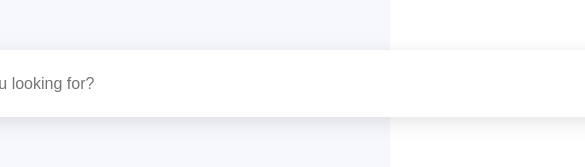
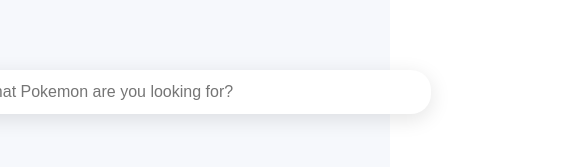
Before and after one commit to arigny/pokedex, a React (Create React App) app: page / in a window 390 px wide. Shown: the top 167 px of the page, 585 px wide, since content can reach past the window. Built offline with nearby package versions, Linux system fonts and the light colour scheme; no server answers.

Commit message:
add img to responsive searchbar

```diff
--- a/src/App.css
+++ b/src/App.css
@@ -19,7 +19,7 @@
   display: flex;
   flex-direction: column;
   align-items: center;
-  justify-content: center;
+  justify-content: normal;
   font-size: calc(10px + 2vmin);
   color: white;
 }
--- a/src/components/Searchbar/Searchbar.css
+++ b/src/components/Searchbar/Searchbar.css
@@ -1,11 +1,15 @@
 .searchbar input {
     position: relative;
-    width: 1015px;
-    height: 67px;
-    top: 30px;
+    max-width: 1015px;
+    width: 90vw;
+    min-width: 450px;
+    max-height: 67px;
+    height: 5vh;
+    min-height: 40px;
+    /* font-size: calc(10px + 2vmin); */
+    /* top: 60px; */
     margin: auto;
 
-    background: #FFFFFF;
     box-shadow: 0px 5px 20px 1px rgba(0, 0, 0, 0.1);
     border-radius: 20px;
 
@@ -19,17 +23,23 @@
 }
 
 .searchbar {
-    position: absolute;
-    top: 20px;
-    margin: auto;
+    position: relative;
+    top: 70px;
 }
 
 input {
-    padding: 0px 20px;
+    padding-left: 5vw;
 }
 
 .searchbar input:focus {
     outline: none;
     /* background-color: #e2e2e2; */
     box-shadow: 0px 5px 20px 1px rgba(0, 0, 0, 0.2);
-  }
+}
+
+.searchbar .search-icon {
+    position: absolute;
+    top: 15px;
+    left: 25px;
+    height: 25px;
+}
--- a/src/components/Searchbar/Searchbar.tsx
+++ b/src/components/Searchbar/Searchbar.tsx
@@ -9,7 +9,7 @@
     return (
         <div className="searchbar">
             <input type='text' placeholder='What Pokemon are you looking for?' value={search} onChange={onSearchChange}></input>
-            {/* <img src="./assets/backgrounds/search.png" alt="search"></img> */}
+            <img className="search-icon" src="./assets/search.svg" alt="search-icon"></img>
         </div>
     )
 }
```
Also changed, not shown: public/assets/search.svg (added).
